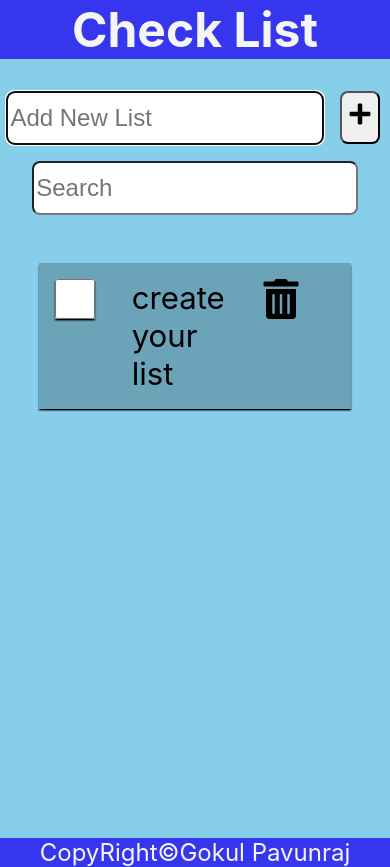
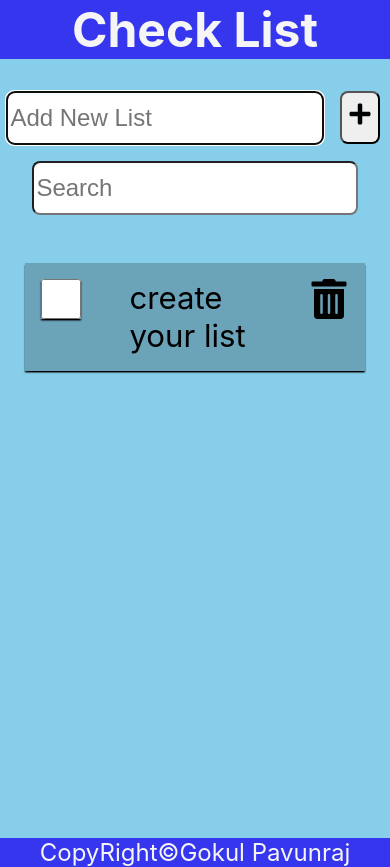
Before and after one commit to GokulPSVG/dailychecklist, a React (Create React App) app in the folder dailychecklist/: page / in a window 390 px wide. Built offline with nearby package versions, Linux system fonts and the light colour scheme.

Commit message:
thirteenth commit

```diff
--- a/dailychecklist/src/index.css
+++ b/dailychecklist/src/index.css
@@ -147,10 +147,10 @@ ul{
     margin-right: 0.2rem;
   }
   .searchItem input{
-    flex-grow: 0.95;
+    flex-grow: 0.9;
   }
   .listItem label{
-    max-width: 4.4rem;
+    max-width: 8.2rem;
   }
   .listItem svg{
     height: 2.5rem;
```
